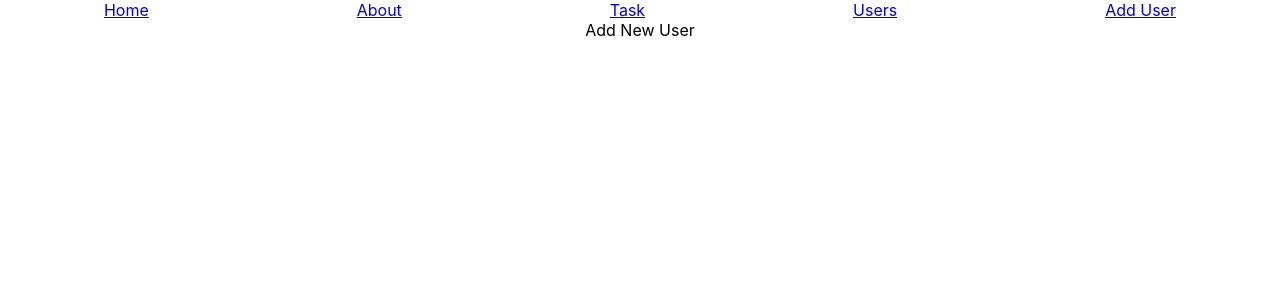
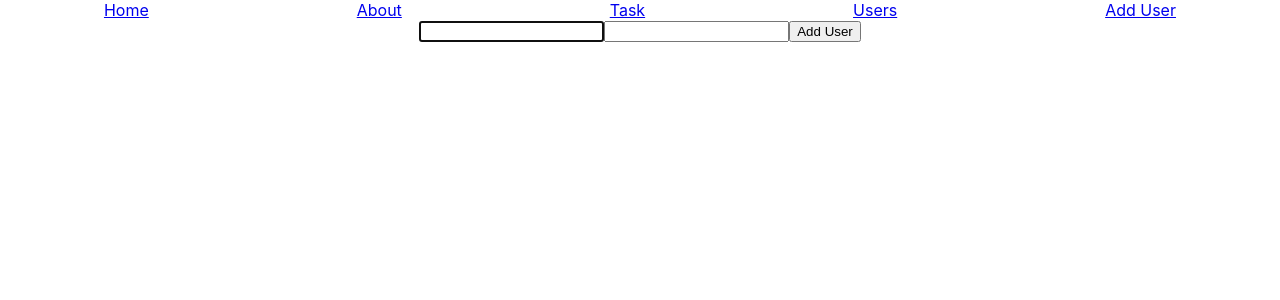
Before and after one commit to mustafa-rostom/react-demo, a React (Create React App) app: page /users/add in a window 1280 px wide. Shown: the top 300 px of the page. Built offline with nearby package versions, Linux system fonts and the light colour scheme; no server answers.

Commit message:
add context api

```diff
--- a/src/App.js
+++ b/src/App.js
@@ -1,4 +1,7 @@
+import React, { useState, useMemo, useEffect,createContext } from "react";
 import {BrowserRouter,Routes,Route} from 'react-router-dom'
+import axios from "axios";
+import { v4 as uuid } from 'uuid'
 import Navbar from './components/Navbar';
 import Home from './pages/Home.jsx'
 import About from './pages/About.jsx'
@@ -6,27 +9,86 @@ import Task from './pages/Task.jsx'
 import Users from "./pages/Users.jsx"
 import User from "./pages/User.jsx";
 import AddUser from "./pages/AddUser.jsx";
+import './App.css'
+import useToggle from "./hooks/useToggle";
 
-import './App.css'
+// add context api
+export const UserContext = createContext()
 
 function App() {
+  const [isEnabled, toggle] = useToggle(true);
+  const [users, setUsers] = useState();
+
+  // useMemo hook
+  const usersAboveThirty = useMemo(() => {
+    return users?.filter((user) => {
+      console.log("RECALCULATION");
+      return user.age > 30;
+    }).length;
+  }, [users]);
+
+  // useEffect to cleanup when the component unamount
+  useEffect(() => {
+    axios.get("https://jsonplaceholder.typicode.com/users").then((response) => {
+      setUsers(response.data);
+      console.log(response.data);
+    });
+    return () => {
+      localStorage.removeItem("user");
+    };
+  }, []);
+
+  const incrementUserAge = (userId) => {
+    // const newuser ={id:uuid(),name:'steven',age:19};
+    // const currentUsers=[...users];
+    // currentUsers.push(newuser);
+    // setUsers(currentUsers);
+    // console.log(users)
+    setUsers((currentUsers) =>
+      currentUsers.map((user) =>
+        user.id === userId ? { ...user, age: user.age + 1 } : user
+      )
+    );
+  };
+
+  const addUser = (user) => {
+    localStorage.setItem("user", JSON.stringify(user));
+    setUsers((currentUsers) => [
+      ...currentUsers,
+      { ...user, age: +user.age, id: uuid() },
+    ]);
+  };
+
+  const contextValue = useMemo(
+    () => ({
+      users,
+      isEnabled,
+      toggle,
+      usersAboveThirty,
+      addUser,
+      incrementUserAge,
+    }),
+    [isEnabled, toggle, usersAboveThirty, addUser, incrementUserAge,users]
+  );
+
   return (
     <div className="App">
       <BrowserRouter>
         <Navbar />
+        <UserContext.Provider value={contextValue}>
           <Routes>
             <Route path="/" element={<Home />} />
             <Route path="about" element={<About />} />
             <Route path="task" element={<Task />} />
             <Route path="users" element={<Users />} />
             <Route path="users/:id" element={<User />} />
-          <Route path="users/add" element={<AddUser />}/>
+            <Route path="users/add" element={<AddUser />} />
             {/* add no match path */}
             <Route path="*" element={<div>404 - Not Found </div>} />
           </Routes>
+        </UserContext.Provider>
       </BrowserRouter>
     </div>
   );
 }
-
 export default App;
--- a/src/components/Users.jsx
+++ b/src/components/Users.jsx
@@ -1,53 +1,9 @@
-import React, { useEffect } from 'react';
+import { useContext } from "react";
+import{ UserContext } from '../App'
 import User from './User'
-import { useState,useMemo } from 'react';
-import axios from 'axios'
-import { v4 as uuid } from "uuid";
-import  useToggle  from '../hooks/useToggle'
 
 const Users = () => {
-    const [isEnabled,toggle]=useToggle(true)
-
-    const [users,setUsers] = useState();
-    const incrementUserAge=(userId)=>{
-        // const newuser ={id:uuid(),name:'steven',age:19};
-        // const currentUsers=[...users];
-        // currentUsers.push(newuser);
-        // setUsers(currentUsers);
-        // console.log(users)
-        setUsers(currentUsers=>currentUsers.map(user=>user.id===userId? {...user,age:user.age+1}:user))
-
-    }
-    const addUser=(user)=>{
-        localStorage.setItem('user',JSON.stringify(user))
-        setUsers(currentUsers=> ([...currentUsers,{...user,age:+user.age,id:uuid()}]))
-    }
-
-    // const usersAboveThirty = users.filter(user=>{
-    //     console.log('RECALCULATION');
-    // return user.age > 30;
-    // }).length
-
-    // useMemo hook
-    const usersAboveThirty=useMemo(()=>{
-        return users?.filter(user=>{
-        console.log('RECALCULATION');
-        return user.age > 30;
-    }).length
-    },[users]);
-    // useEffect to cleanup when the component unamount
-    useEffect(()=>{
-        axios
-        .get("https://jsonplaceholder.typicode.com/users")
-        .then(response=>{
-            setUsers(response.data)
-            console.log(response.data );
-        });
-        return()=> {
-            localStorage.removeItem('user')
-        }
-    },[])
-
+    const { users,incrementUserAge,usersAboveThirty,toggle,isEnabled }=useContext(UserContext)
     return (
     <>
         <div>
--- a/src/pages/AddUser.jsx
+++ b/src/pages/AddUser.jsx
@@ -1,10 +1,11 @@
-import React from 'react';
-// import AddNewUser from "../components/AddNewUser";
+import {useContext} from 'react';
+import {UserContext} from '../App.js'
+import AddNewUser from "../components/AddNewUser";
 
 const AddUserPage = () => {
+    const { addUser,isEnabled }=useContext(UserContext)
     return (
-        <div>Add New User</div>
-        // <AddNewUser addUser={addUser} isEnabled={isEnabled} />
+        <AddNewUser addUser={addUser} isEnabled={isEnabled} />
     );
 };
 
--- a/src/pages/User.jsx
+++ b/src/pages/User.jsx
@@ -1,10 +1,23 @@
+import { useContext,useState,useEffect } from 'react'
 import  User  from '../components/User'
 import { useParams } from 'react-router-dom'
+import{ UserContext } from '../App'
+
+
 const UserPage = () => {
+    const[user,setUser]=useState({})
     const {id}=useParams();
-    console.log(id);
+    const {users}= useContext(UserContext)
+
+    useEffect(() => {
+    if (users?.length) {
+        setUser(users.find((u) => u.id === +id));
+    }
+    }, [id, users]);
+
+    console.log(user);
     return (
-        <User id={+id} name='mustafa' age={25} />
+        <User {...user} />
     );
 };
 
--- a/src/pages/Users.jsx
+++ b/src/pages/Users.jsx
@@ -1,6 +1,5 @@
 import React from 'react';
 import Users from '../components/Users'
-
 const UsersPage = () => {
     return (
     <div>
```
Lines whose indentation alone changed are shown as unchanged.
